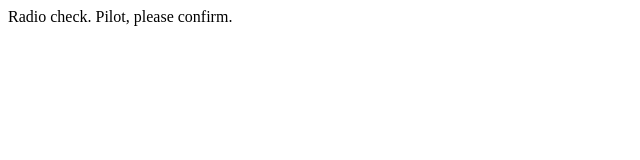
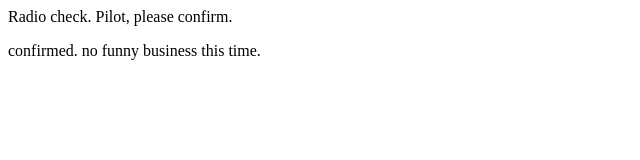
Before and after one commit to LesleyHeyer/communication-log, a plain HTML site: page index.html in a window 1280 px wide. Shown: the whole page, without its empty margins (0-640 px from the left). Drawn offline with Linux system fonts and the light colour scheme.

Commit message:
added second line to log

```diff
--- a/index.html
+++ b/index.html
@@ -1,5 +1,6 @@
 <html>
    <body>
       <p>Radio check. Pilot, please confirm.</p>
+      <p>confirmed. no funny business this time.</p>
    </body>
 </html>
```
